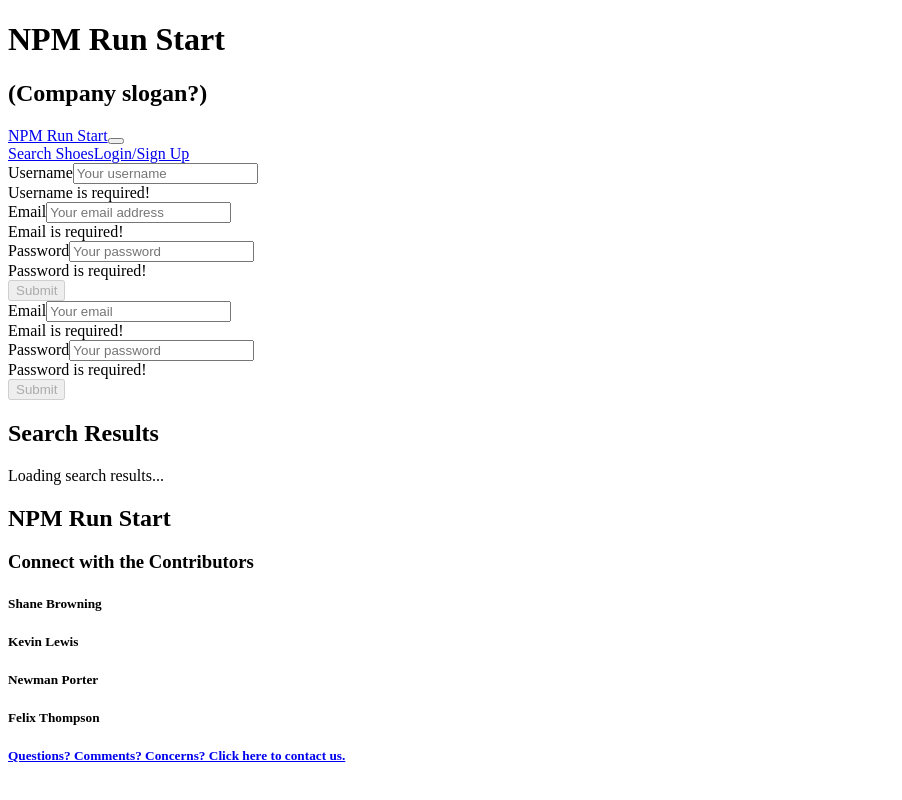
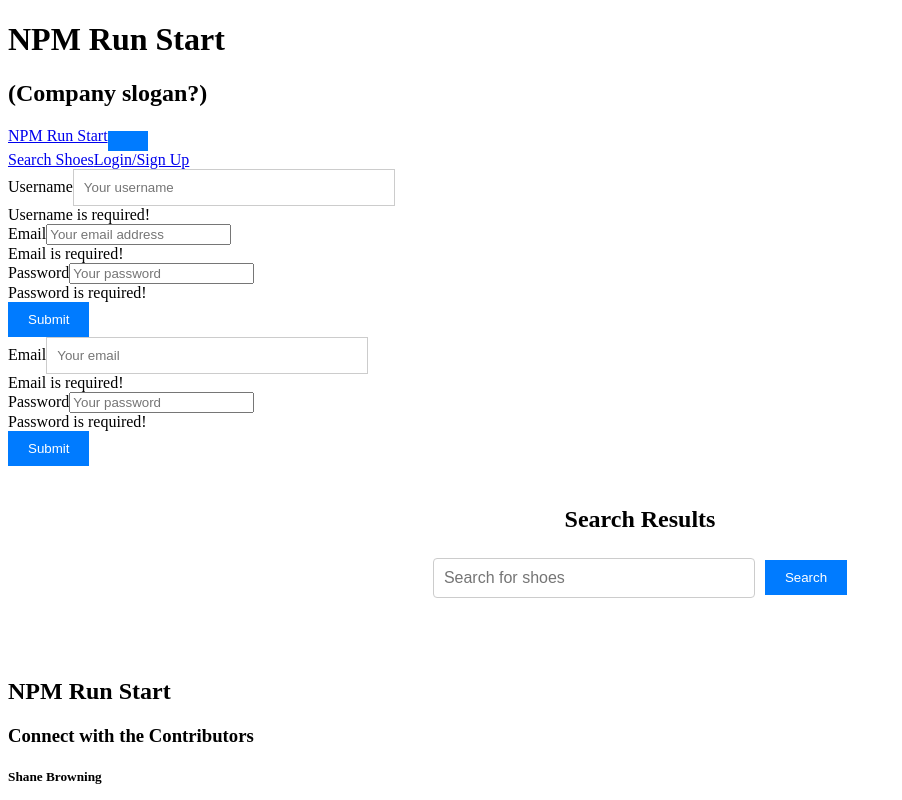
Before and after one commit to SixFourDev/npm-run-start, a React (Vite) app in the folder client/: page /search in a window 1280 px wide. Shown: the top 800 px of the page, without its empty margins (0-902 px from the left). Built offline with nearby package versions, Linux system fonts and the light colour scheme.

Commit message:
fixed welcomepage search, and worked on searchresults page to display shoes

```diff
--- a/client/package.json
+++ b/client/package.json
@@ -18,7 +18,7 @@
         "react-bootstrap": "^2.8.0",
         "react-dom": "^18.2.0",
         "react-responsive-carousel": "^3.2.23",
-        "react-router-dom": "^6.11.2",
+        "react-router-dom": "^6.16.0",
         "styled-components": "^5.3.3"
     },
     "devDependencies": {
--- a/client/src/App.css
+++ b/client/src/App.css
@@ -78,3 +78,62 @@
 .search-button:hover {
     background-color: #0056b3;
     }
+
+    /* Search Input Section Styles */
+.search-input {
+    text-align: center;
+    padding: 20px;
+    }
+
+.search-bar {
+    display: flex;
+    justify-content: center;
+    align-items: center;
+    }
+
+input[type="text"] {
+    width: 300px;
+    padding: 10px;
+    margin-right: 10px;
+    border: 1px solid #ccc;
+    }
+
+button {
+    padding: 10px 20px;
+    background-color: #007bff;
+    color: white;
+    border: none;
+    cursor: pointer;
+    }
+
+    /* Shoe Grid Styles */
+.shoe-grid {
+    display: flex;
+    flex-wrap: wrap;
+    justify-content: space-around;
+    padding: 20px;
+    }
+
+.shoe-container {
+    border: 1px solid #ccc;
+    padding: 20px;
+    margin: 10px;
+    max-width: 300px;
+    text-align: center;
+    }
+
+.shoe-container img {
+    max-width: 100%;
+    height: auto;
+    }
+
+    /* Add to Cart and View Shoe Button Styles */
+.add-to-cart-button,
+.view-shoe-button {
+    margin-top: 10px;
+    padding: 10px 20px;
+    background-color: #007bff;
+    color: white;
+    border: none;
+    cursor: pointer;
+    }
--- a/client/src/pages/SearchResults.jsx
+++ b/client/src/pages/SearchResults.jsx
@@ -1,16 +1,88 @@
-import React from 'react';
+import React, { useState, useEffect } from 'react';
+import axios from 'axios';
+import { useLocation } from 'react-router-dom';
 
 function SearchResults() {
+  const [searchInput, setSearchInput] = useState('');
+  const [searchResults, setSearchResults] = useState([]);
+
+  const location = useLocation();
+  const queryParams = new URLSearchParams(location.search);
+  const query = queryParams.get('query');
+
+  const fetchSearchResults = async (newQuery) => {
+    console.log('Fetching search results for query:', newQuery);
+    try {
+      const response = await axios.post(
+        'https://xw7sbct9v6-1.algolianet.com/1/indexes/products/query?x-algolia-agent=Algolia%20for%20vanilla%20JavaScript%203.32.1&x-algolia-application-id=XW7SBCT9V6&x-algolia-api-key=6b5e76b49705eb9f51a06d3c82f7acee',
+        {
+          params: `query=${newQuery}&facets=*&filters=&hitsPerPage=50`,
+        }
+      );
+
+      if (response.status === 200) {
+        const results = response.data.hits || [];
+        console.log('Search results:', results);
+        setSearchResults(results);
+      } else {
+        console.error('Error: Unexpected status code', response.status);
+      }
+    } catch (error) {
+      console.error('Error fetching search results:', error);
+    }
+  };
+
+  useEffect(() => {
+    setSearchInput(query || '');
+
+    if (query) {
+      fetchSearchResults(query);
+    } else {
+      setSearchResults([]);
+    }
+  }, [query]);
+
+  const handleSearch = () => {
+    // Trigger a new search with the updated query
+    fetchSearchResults(searchInput);
+  };
+
   return (
     <div className="search-results-page">
-      {/* Display search results using the Grid component */}
-      <section className="search-results">
+      <section className="search-input">
         <h2>Search Results</h2>
-        {/* Placeholder for search results */}
-        <p>Loading search results...</p>
+        <div className="search-bar">
+          <input
+            type="text"
+            placeholder="Search for shoes"
+            value={searchInput}
+            onChange={(e) => setSearchInput(e.target.value)}
+          />
+          <button type="button" onClick={handleSearch}>
+            Search
+          </button>
+        </div>
       </section>
+
+      <section className="shoe-grid">
+        {searchResults.map((shoe) => (
+          <div className="shoe-container" key={shoe.id}>
+            <img src={shoe.thumbnail_url} alt={shoe.name} />
+            <h3>{shoe.name}</h3>
+            <p>{shoe.model}</p>
+            <p>{shoe.brand}</p>
+            <p>Price: ${shoe.price}</p>
+            <button className="add-to-cart-button">Add to Cart</button>
+            <button className="view-shoe-button">View Shoe</button>
+          </div>
+        ))}
+      </section>
+
+      {searchResults.length === 0 && query && (
+        <p>No results found for "{query}"</p>
+      )}
     </div>
-    );
+  );
 }
 
 export default SearchResults;
--- a/client/src/pages/WelcomePage.jsx
+++ b/client/src/pages/WelcomePage.jsx
@@ -1,4 +1,5 @@
 import React, { useState, useEffect } from 'react';
+import { useNavigate } from 'react-router-dom';
 import axios from 'axios';
 import { Carousel } from 'react-responsive-carousel';
 import 'react-responsive-carousel/lib/styles/carousel.min.css';
@@ -6,46 +7,39 @@ import 'react-responsive-carousel/lib/styles/carousel.min.css';
 function WelcomePage() {
   const [searchValue, setSearchValue] = useState('');
   const [popularSneakers, setPopularSneakers] = useState([]);
+  const navigate = useNavigate();
 
   const fetchPopularSneakers = async () => {
     try {
-// Make an API POST request to fetch popular sneakers
       const response = await axios.post('https://xw7sbct9v6-1.algolianet.com/1/indexes/products/query?x-algolia-agent=Algolia%20for%20vanilla%20JavaScript%203.32.1&x-algolia-application-id=XW7SBCT9V6&x-algolia-api-key=6b5e76b49705eb9f51a06d3c82f7acee', {
-params: `query=${searchValue}&facets=*&filters=&hitsPerPage=6`,
+        params: `query=popular&facets=*&filters=&hitsPerPage=6`,
       });
-console.log('Response Data:', response.data);
-// Extract the popular sneakers data from the response
+
       const popularSneakersData = response.data?.hits || [];
 
-// Log the number of results received
-console.log('Number of Results:', popularSneakersData.length);
-// Filter the results to show only shoes
       const filteredSneakers = popularSneakersData.filter((sneaker) => {
         return sneaker.product_category === 'sneakers';
       });
-const mappedSneakers = filteredSneakers.map((sneaker, index) => {
-console.log('Sneaker:', sneaker); // Log the entire sneaker object
-return {
+
+      const mappedSneakers = filteredSneakers.map((sneaker) => ({
         name: sneaker.name,
         thumbnailURL: sneaker.thumbnail_url,
         price: sneaker.price,
-};
-});
-// Update the state with the mapped data
+      }));
+
       setPopularSneakers(mappedSneakers);
     } catch (error) {
       console.error('Error fetching popular sneakers:', error);
     }
   };
 
-// Fetch popular sneakers when the component mounts
   useEffect(() => {
     fetchPopularSneakers();
   }, []);
 
   const handleSearch = () => {
-// Handle search logic here
     console.log('Searching for:', searchValue);
+    navigate(`/search?query=${encodeURIComponent(searchValue)}`);
   };
 
   return (
@@ -53,8 +47,6 @@ return (
       {/* Popular Sneakers Section */}
       <section className="popular-sneakers">
         <h2>Popular Sneakers</h2>
-
-{/* Carousel to display sneakers */}
         <Carousel>
           {popularSneakers.map((sneaker, index) => (
             <div key={index} className="sneaker-card">
@@ -62,7 +54,7 @@ return (
                 <img src={sneaker.thumbnailURL} alt={sneaker.name} />
               </div>
               <h3>{sneaker.name}</h3>
-<p>Price: {sneaker.price}</p>
+              <p>Price: ${sneaker.price}</p>
               <div className="button-container">
                 <button className="view-button">View Shoe</button>
                 <button className="add-to-cart-button">Add to Cart</button>
```
Also changed, not shown: 1 other file (tests, documents, lock files or other folders). Lines whose indentation alone changed are shown as unchanged.
